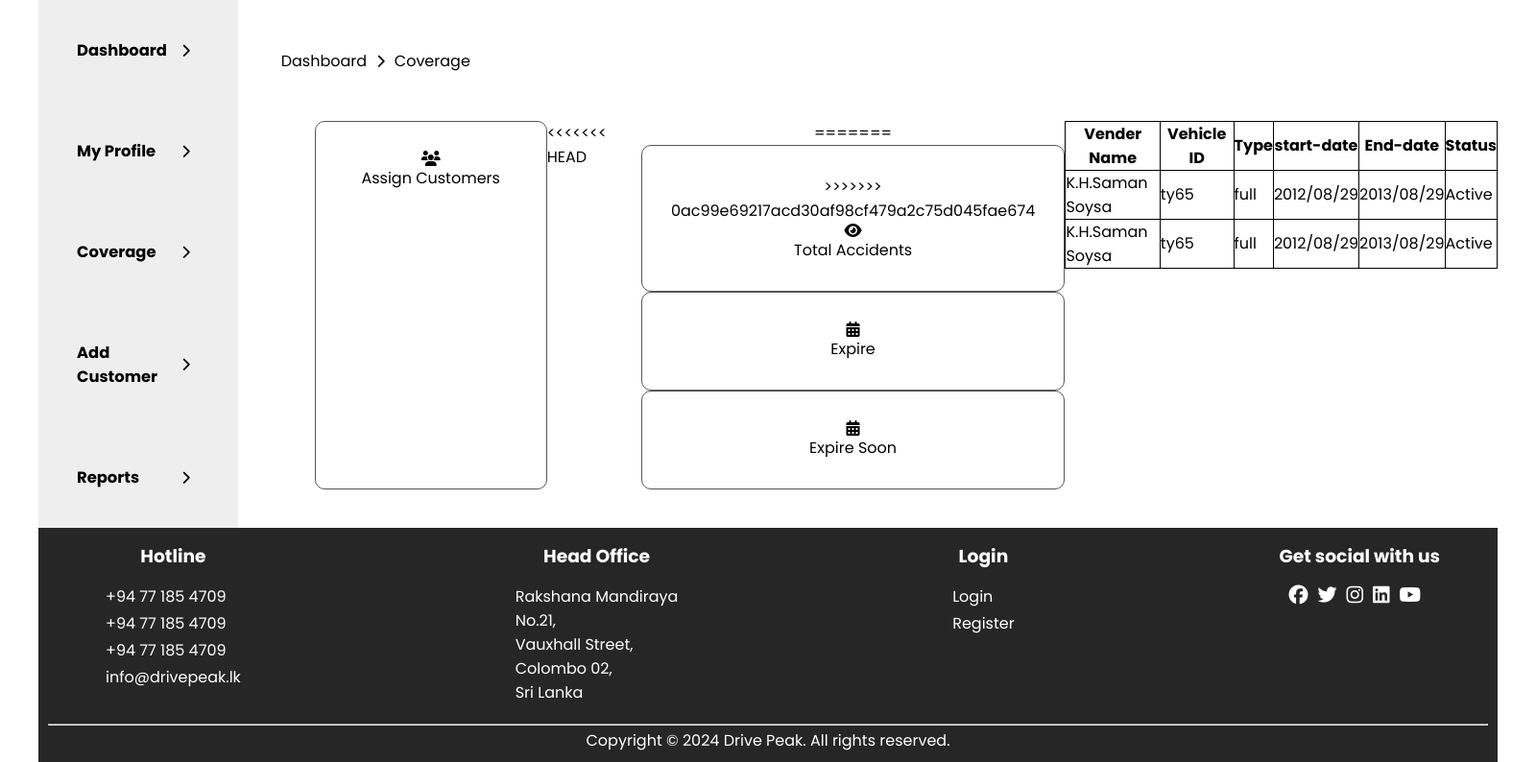
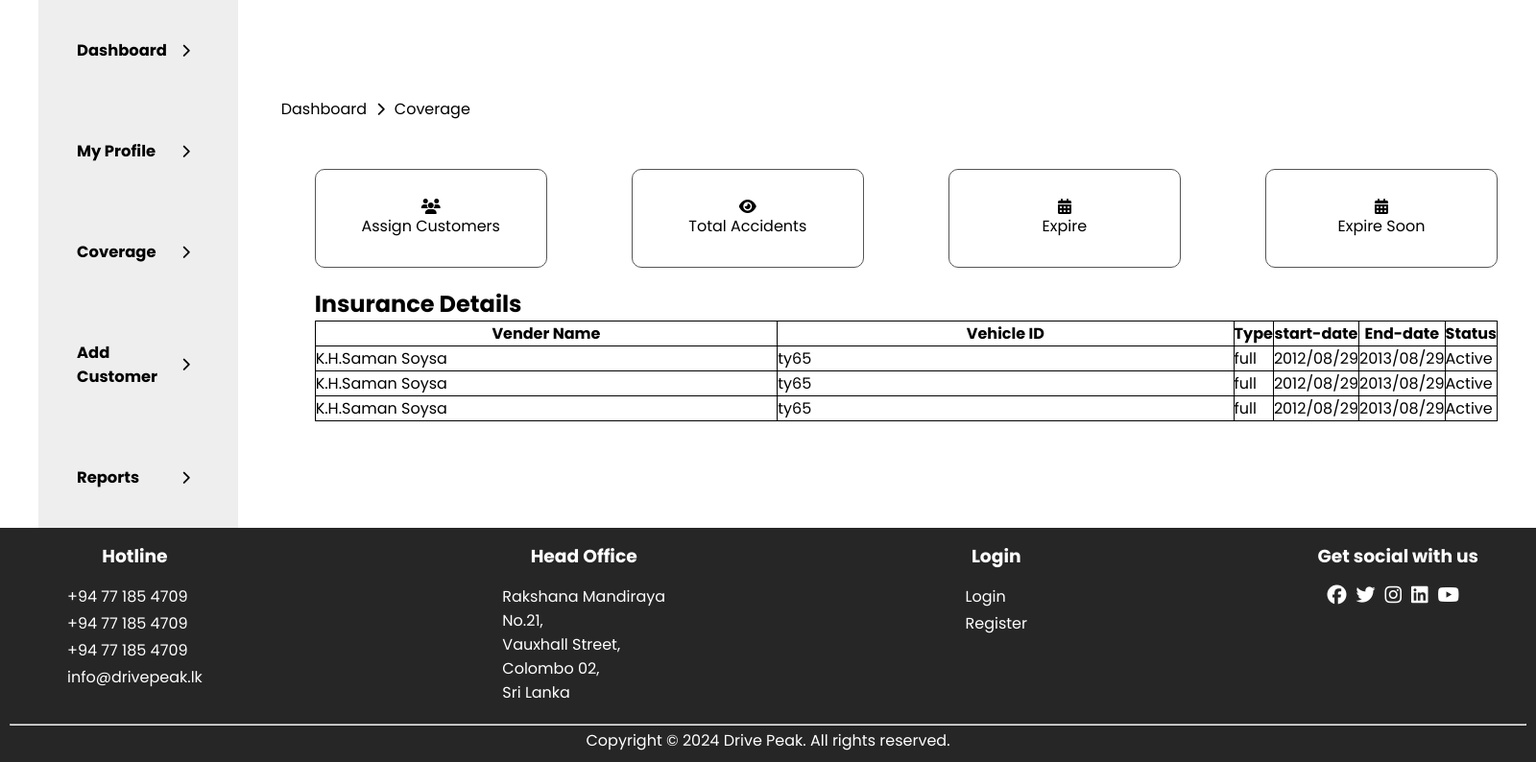
Before and after one commit to dishani02/Vehicle-Insurance-Management-System, a PHP site: page /agent-coverage.php in a window 1600 px wide. Shown: the part 68-862 px from the top of the page at 96% size. Run offline with PHP 8.4, Linux system fonts and the light colour scheme; some libraries are stand-ins or nearby versions.

Commit message:
update agent coverage page

```diff
--- a/agent-coverage.php
+++ b/agent-coverage.php
@@ -27,32 +27,31 @@
 
                 <div class="flex flex-col content-wrapper">
                     <div class="flex justify-content-between">
+
                         <div class="form-item flex flex-col text-center flex-border">
                             <i class="fa-solid fa-users"></i>
                             <p>Assign Customers</p>
                         </div>
-<<<<<<< HEAD
 
-                        <div class="flex flex-col text-center">
-=======
                         <div class="form-item flex flex-col text-center flex-border">
->>>>>>> 0ac99e69217acd30af98cf479a2c75d045fae674
                             <i class="fa-solid fa-eye"></i>
-
                             <p>Total Accidents</p>
                         </div>
+
                         <div class="form-item flex flex-col text-center flex-border">
                             <i class="fa-solid fa-calendar-days"></i>
                             <p>Expire</p>
                         </div>
-                        <div class="form-item flex flex-col text-center flex-border">
-                            <i class="fa-solid fa-calendar-days"></i>
-                            <p>Expire Soon</p>
+
+                        <div class="flex flex-col text-center">
+                            <div class="form-item flex flex-col text-center flex-border">
+                                <i class="fa-solid fa-calendar-days"></i>
+                                <p>Expire Soon</p>
+                            </div>
                         </div>
                     </div>
-
                     <div class="content">
-
+                        <h2>Insurance Details</h2>
                         <table>
                             <tr>
                                 <th>Vender Name</th>
@@ -82,12 +81,20 @@
                                 <td>Active</td>
                             </tr>
 
+                            <tr>
+                                <td>K.H.Saman Soysa</td>
+                                <td>ty65</td>
+                                <td>full</td>
+                                <td>2012/08/29</td>
+                                <td>2013/08/29</td>
+                                <td>Active</td>
+                            </tr>
+
+
                         </table>
                     </div>
                 </div>
             </div>
-
-
         </div>
     </div>
 
--- a/agent-dashboard.php
+++ b/agent-dashboard.php
@@ -62,6 +62,8 @@
             },
         });
    </script>
+
+
 </body>
 
 </html>
```
Also changed, not shown: about-us.php (line endings or trailing spaces).
